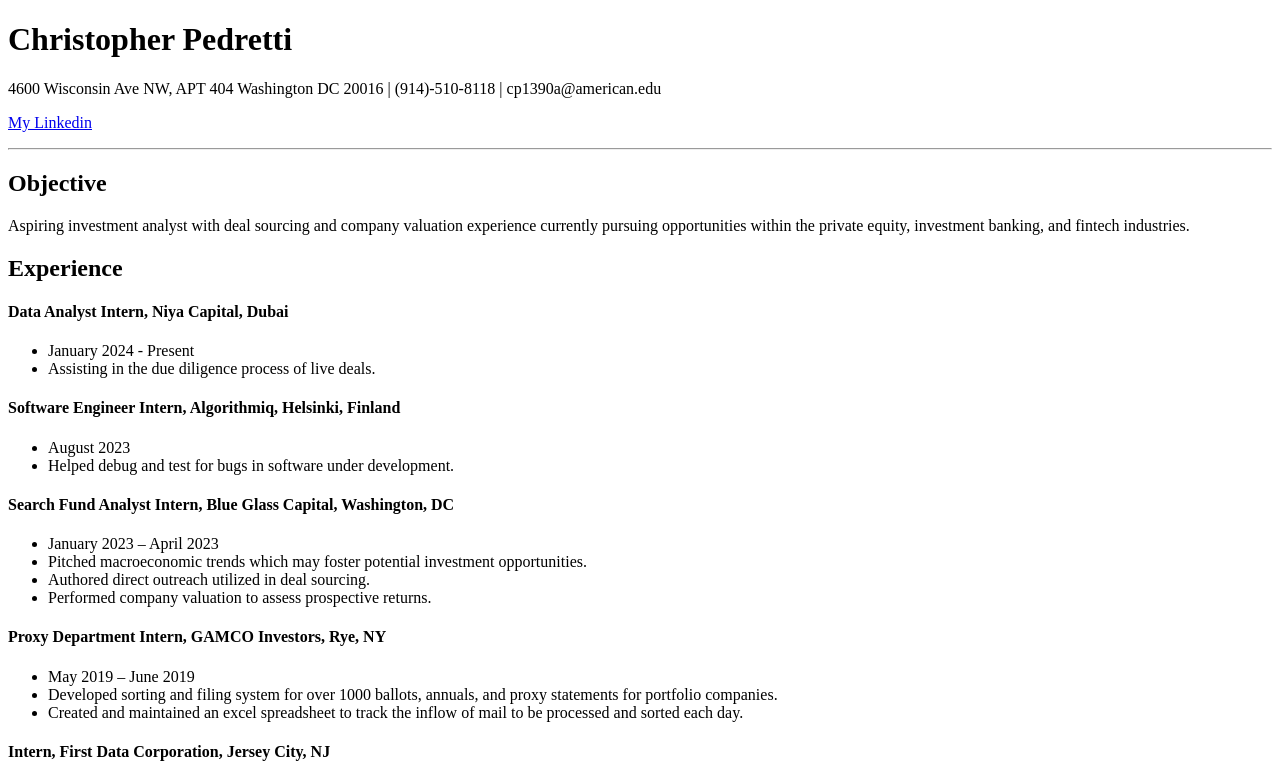
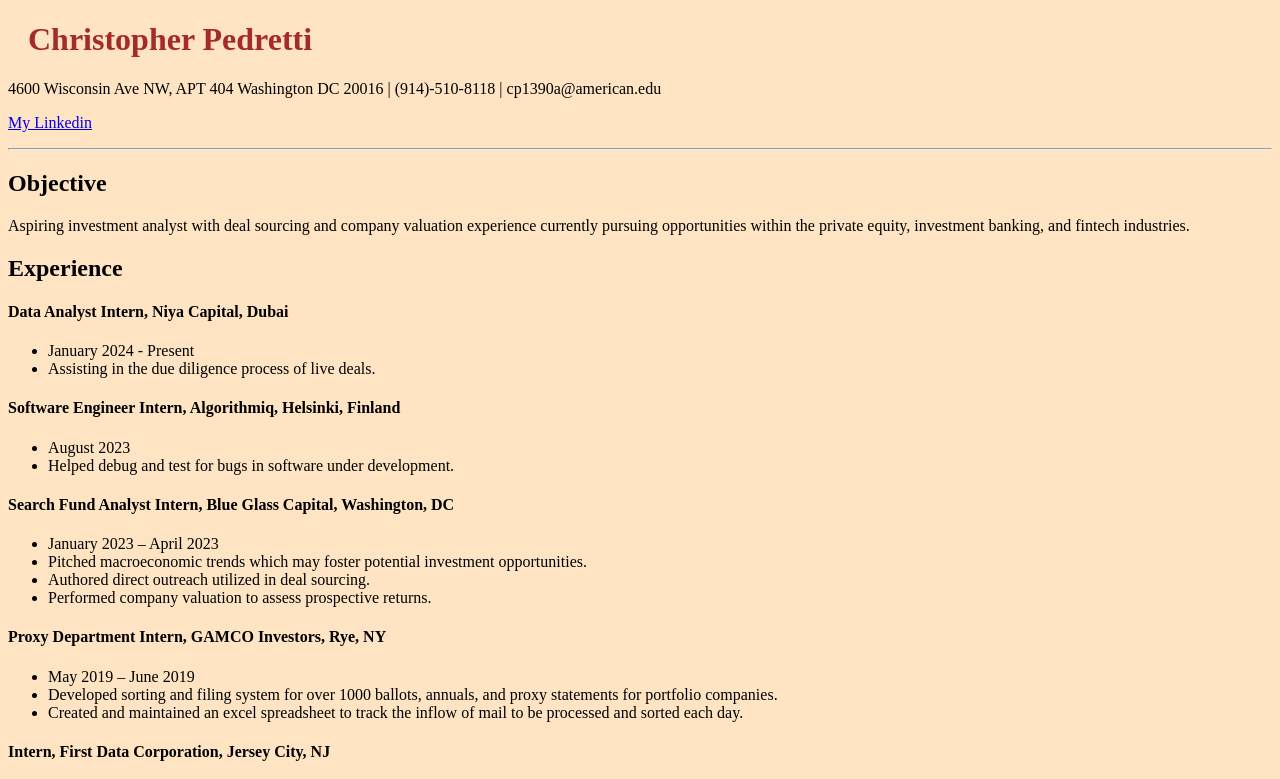
Before and after one commit to sartre001/Digital_Resume, a plain HTML site: page index.html in a window 1280 px wide. Shown: the top 779 px of the page. Drawn offline with Linux system fonts and the light colour scheme.

Commit message:
Please enter the commit message for your changes. Lines starting with '#' will be ignored, and an empty message aborts the commit.
On branch main
Your branch is up to date with 'origin/main'.

Changes to be committed:
	modified:   index.html
	new file:   mystyle.css

```diff
--- a/index.html
+++ b/index.html
@@ -3,6 +3,7 @@
 <head>
     <meta charset="UTF-8">
     <title>My Resume</title>
+    <link rel="stylesheet" href="mystyle.css">
 </head>
 <body>
     <h1>Christopher Pedretti</h1>
--- /dev/null
+++ b/mystyle.css
@@ -0,0 +1,11 @@
+body {
+    background-color: bisque;
+  }
+
+  h1 {
+    color: brown;
+    margin-left: 20px;
+  }
+  body{
+    color: black;
+  }
```
